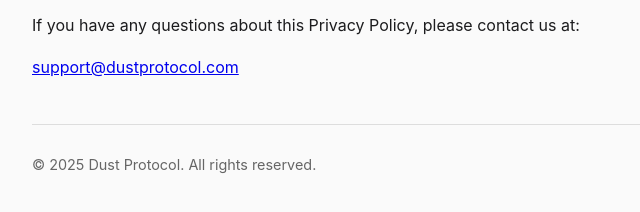
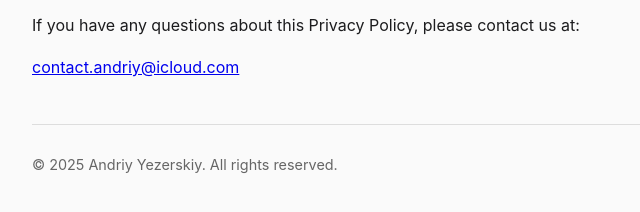
Before and after one commit to andriyyezerskiy/resors.site, a plain HTML site: page privacy.html in a window 1280 px wide. Shown: the part 652-864 px from the top of the page, 258-898 px from the left. Drawn offline with Linux system fonts and the light colour scheme.

Commit message:
Updated email and copyright

```diff
--- a/privacy.html
+++ b/privacy.html
@@ -52,10 +52,10 @@
 
   <h2>Contact</h2>
   <p>If you have any questions about this Privacy Policy, please contact us at:</p>
-  <p><a href="mailto:support@dustprotocol.com">support@dustprotocol.com</a></p>
+  <p><a href="mailto:contact.andriy@icloud.com">contact.andriy@icloud.com</a></p>
 
   <footer>
-    <p>© 2025 Dust Protocol. All rights reserved.</p>
+    <p>© 2025 Andriy Yezerskiy. All rights reserved.</p>
   </footer>
 </body>
 </html>
```
